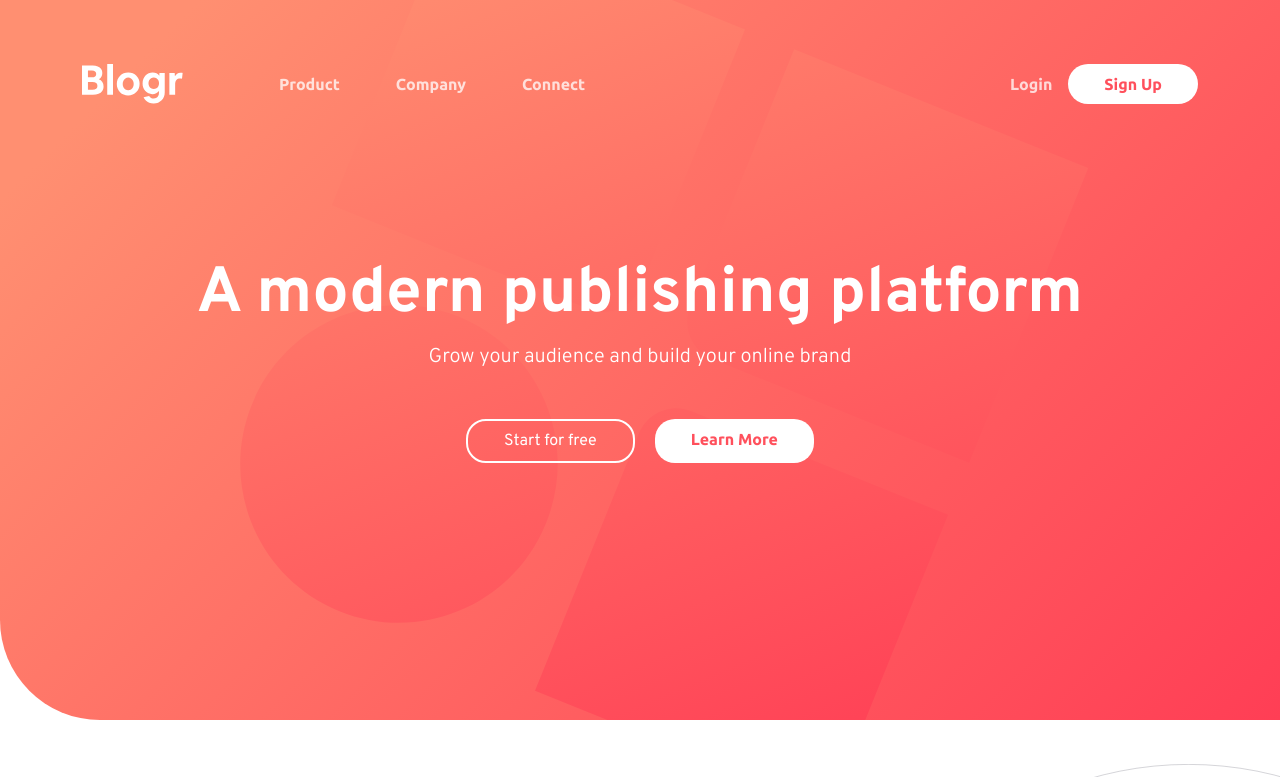
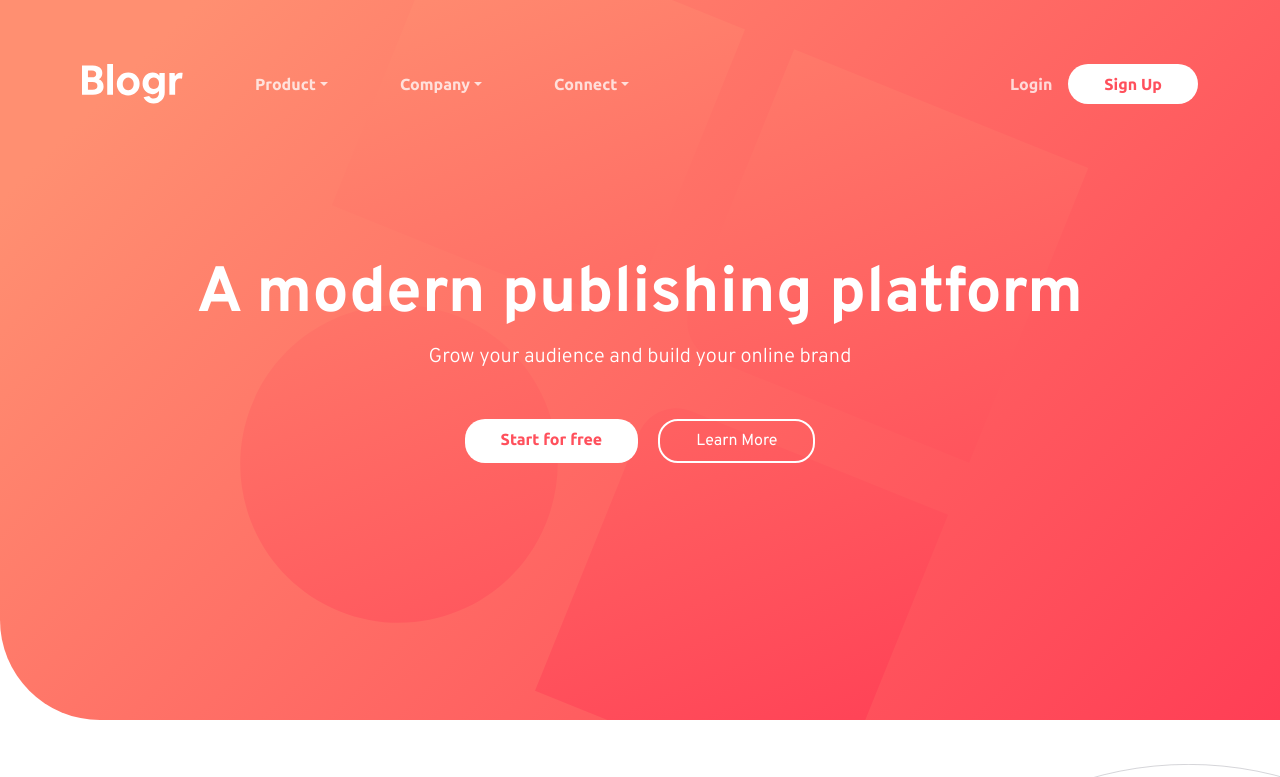
Before and after one commit to Nicolas0611/blogr-page, a React (Create React App) app: page / in a window 1280 px wide. Shown: the top 777 px of the page. Built offline with nearby package versions, Linux system fonts and the light colour scheme.

Commit message:
Modificación Header

```diff
--- a/package.json
+++ b/package.json
@@ -10,7 +10,7 @@
     "react": "^17.0.2",
     "react-bootstrap": "^2.0.0-rc.0",
     "react-dom": "^17.0.2",
-    "react-scripts": "4.0.3",
+    "react-scripts": "^4.0.3",
     "web-vitals": "^1.1.2"
   },
   "scripts": {
--- a/src/components/Header.js
+++ b/src/components/Header.js
@@ -1,5 +1,6 @@
-import React from 'react'
-import { Nav,Navbar as _Navbar,Container, Row, Col } from 'react-bootstrap'
+import React from 'react';
+import { Nav,Navbar as _Navbar} from 'react-bootstrap';
+
 import Navbar from './Navbar'
 function Header({title,span}) {
 
@@ -7,18 +8,18 @@ function Header({title,span}) {
         {
             link:"#",
             label:"Start for free",
-            tipo:"outline-btn"
+            tipo:"white-btn"
         },
         {
             link:"#",
             label:"Learn More",
-            tipo:"white-btn"
+            tipo:"outline-btn"
         }
     ]
     const renderBtns = (links) =>
     links.map((link,index)=>
         <div className={`${link.tipo}`} key={index}>
-            <Nav.Link  href={link.link}>{link.label}</Nav.Link>
+            <Nav.Link href={link.link}>{link.label}</Nav.Link>
         </div>
     )
     return (
--- a/src/components/Navbar.js
+++ b/src/components/Navbar.js
@@ -1,24 +1,33 @@
 import React from 'react';
 import Logo from '../images/logo.svg';
-import {Nav,Navbar as _Navbar,Container} from 'react-bootstrap';
-
+import {Nav,Navbar as _Navbar,Container, NavDropdown} from 'react-bootstrap';
+import iconArrow from '../images/icon-arrow-light.svg';
 
 function Navbar({renderBtns}) {
     const navLinks =[
         {
             link:"#",
             label: "Product",
-            position:"Izquierda"
+            position:"Izquierda",
+            subitem1: "Overview",
+            subitem2: "Pricing",
+            subitem3: "Marketplace"
         },
         {
             link:"#",
             label: "Company",
-            position:"Izquierda"
+            position:"Izquierda",
+            subitem1: "About",
+            subitem2: "Team",
+            subitem3: "Blog"
         },
         {
             link:"#",
             label:"Connect",
-            position:"Izquierda"
+            position:"Izquierda",
+            subitem1: "Contact",
+            subitem2: "Newsletter",
+            subitem3: "LinkedIn"
         },
 
     ]
@@ -36,7 +45,13 @@ function Navbar({renderBtns}) {
     ]
     const renderNavLinks = (links) =>
         links.map((link,index)=>
-            <Nav.Link className={link.position} key={index} href={link.link}>{link.label}</Nav.Link>
+            <div className="d-flex flex-row " key={index}>
+                <NavDropdown title={link.label} className={link.position} href={link.link}><img src={iconArrow}/>
+                    <NavDropdown.Item href="#">{link.subitem1}</NavDropdown.Item>
+                    <NavDropdown.Item href="#">{link.subitem2}</NavDropdown.Item>
+                    <NavDropdown.Item href="#">{link.subitem3}</NavDropdown.Item>
+                </NavDropdown>
+            </div>
         )
 
     return (
@@ -46,11 +61,10 @@ function Navbar({renderBtns}) {
                     <div>
                         <_Navbar.Brand href="#home"><img  src={Logo}/> </_Navbar.Brand>
                     </div>
-                    <div className="d-flex flex-row ">
+
                         {renderNavLinks(navLinks)}
-                    </div>
+
                 </div>
-
                 <div className="d-flex flex-row">
                         {renderBtns(navButtons)}
                 </div>
--- a/src/index.css
+++ b/src/index.css
@@ -18,13 +18,11 @@
   color: var(--white-color) !important;
   height: var(--nav-height);
 }
-
-.Izquierda:first-child{
-  padding-left: 80px !important;
+.Izquierda{
+  padding-left: 40px !important;
   color: var(--white-color) !important;
 }
-.Izquierda{
-  padding-left: 40px !important;
+.Izquierda>a{
   color: var(--white-color) !important;
 }
 .Login-btn>a{
@@ -35,13 +33,18 @@
   padding-left: 20px;
   padding-right: 20px;
   background-color: white;
-
 }
 .white-btn>a{
   color: #FF505C;
   font-family: 'Ubuntu', sans-serif;
   font-weight: 600;
   font-size: 16px;
+}
+.white-btn:hover{
+  background-color: #FF7B86;
+ }
+.white-btn>a:hover{
+  color: white !important;
 }
 .Hero-section{
   height: 90vh;
@@ -69,14 +72,18 @@
   padding-left: 20px;
   padding-right: 20px;
   border: 2px solid white;
-  margin-right: 20px;
-
+  margin-left: 20px;
 }
 .outline-btn>a{
   color: white;
-
 }
-.bg-hero-section{
+.outline-btn:hover{
+  background-color: white;
+}
+.outline-btn>a:hover{
+  color: #FF7B86!important;
+}
+ .bg-hero-section{
   background-image: url("../src/images/bg-pattern-intro.svg");
   background-position: center; /* Center the image */
   background-repeat: no-repeat; /* Do not repeat the image */
```
Also changed, not shown: 1 other file (tests, documents, lock files or other folders).
